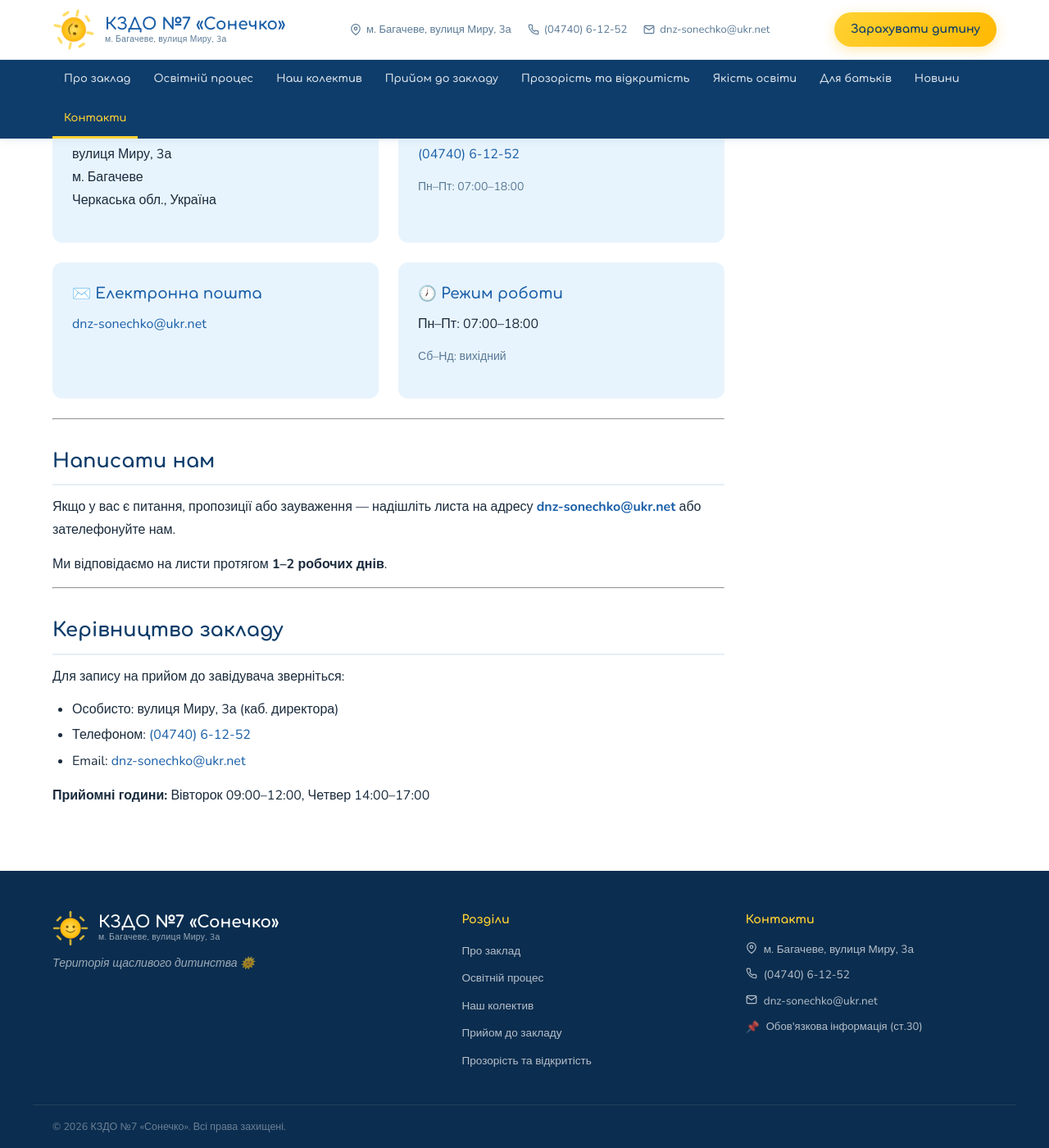
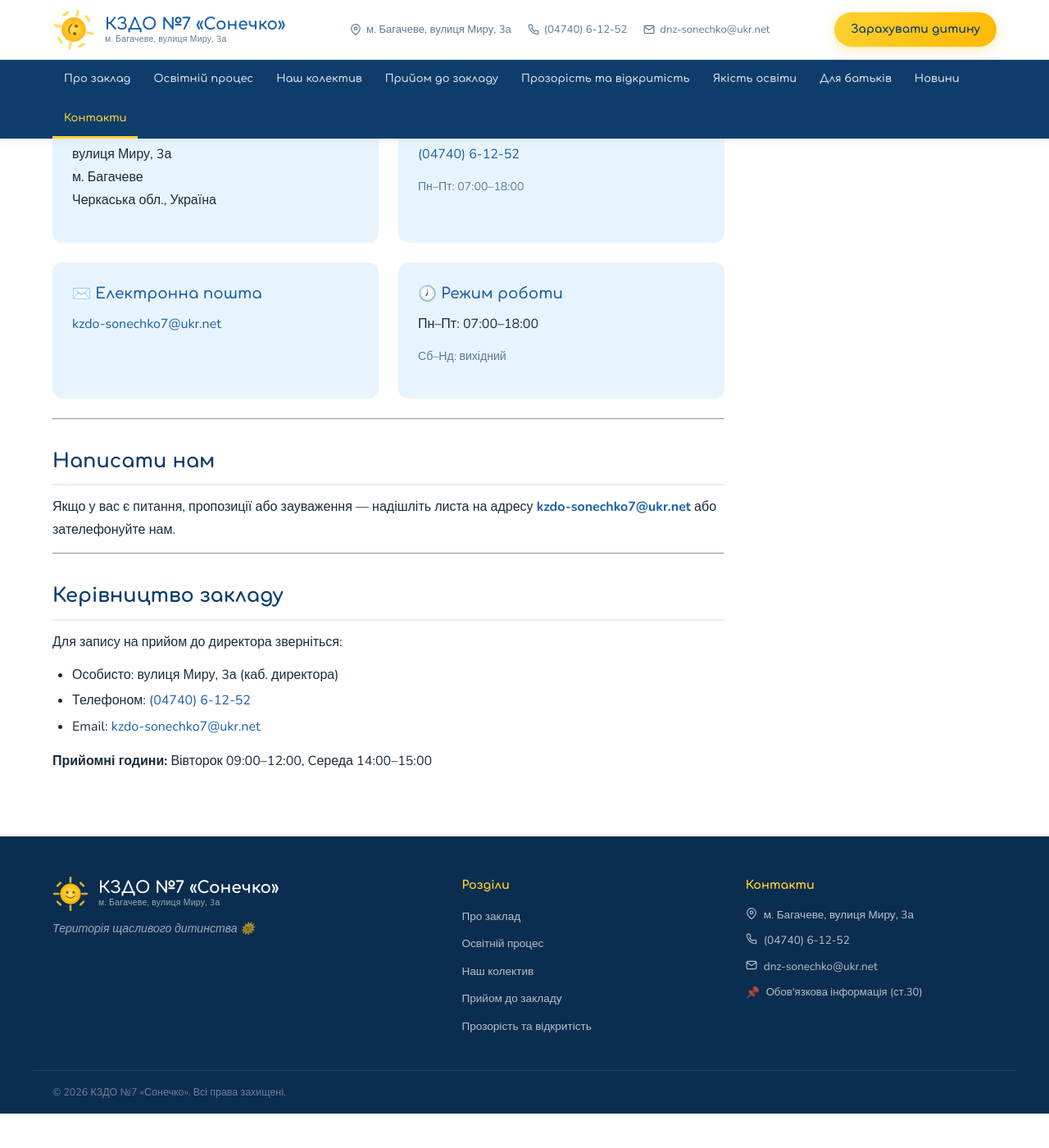
Before and after one commit to sonechko7/sonechko7.github.io, a Jekyll site: the page built from pages/kontakty.md, in a window 1280 px wide and 1400 px high, scrolled down 406 px. Shown: the whole window at 82% size. Built offline with Jekyll 4.4.1, drawn with Linux system fonts in a browser that asks for light colours; a script that is not in the unit is left out; after the commit the page ends 1764 px from its top, so only the background shows below that.

Commit message:
Update Сторінка “kontakty”

```diff
--- a/pages/kontakty.md
+++ b/pages/kontakty.md
@@ -4,7 +4,6 @@ title: Зворотний зв'язок
 description: Контактна інформація та форма зворотного зв'язку КЗДО №7 «Сонечко»
 permalink: /kontakty/
 ---
-
 ## Наші контакти
 
 <div style="display:grid;grid-template-columns:1fr 1fr;gap:24px;margin:24px 0;">
@@ -22,7 +21,7 @@ permalink: /kontakty/
 
 <div style="background:var(--sky-light);border-radius:12px;padding:24px;">
 <h3 style="margin-top:0">✉️ Електронна пошта</h3>
-<p><a href="mailto:dnz-sonechko@ukr.net">dnz-sonechko@ukr.net</a></p>
+<p><a href="mailto:dnz-sonechko@ukr.net">kzdo-sonechko7@ukr.net</a></p>
 </div>
 
 <div style="background:var(--sky-light);border-radius:12px;padding:24px;">
@@ -33,21 +32,20 @@ permalink: /kontakty/
 
 </div>
 
----
+- - -
 
 ## Написати нам
 
-Якщо у вас є питання, пропозиції або зауваження — надішліть листа на адресу **[dnz-sonechko@ukr.net](mailto:dnz-sonechko@ukr.net)** або зателефонуйте нам.
+Якщо у вас є питання, пропозиції або зауваження — надішліть листа на адресу **[kzdo-sonechko7@ukr.net](mailto:kzdo-sonechko7@ukr.net)** або зателефонуйте нам.
 
-Ми відповідаємо на листи протягом **1–2 робочих днів**.
-
----
+- - -
 
 ## Керівництво закладу
 
-Для запису на прийом до завідувача зверніться:
-- Особисто: вулиця Миру, 3а (каб. директора)
-- Телефоном: [(04740) 6-12-52](tel:+380474061252)
-- Email: [dnz-sonechko@ukr.net](mailto:dnz-sonechko@ukr.net)
+Для запису на прийом до директора зверніться:
 
-**Прийомні години:** Вівторок 09:00–12:00, Четвер 14:00–17:00
+* Особисто: вулиця Миру, 3а (каб. директора)
+* Телефоном: [(04740) 6-12-52](tel:+380474061252)
+* Email: [kzdo-sonechko7@ukr.net](mailto:dnz-sonechko@ukr.net)
+
+**Прийомні години:** Вівторок 09:00–12:00, Cереда 14:00–15:00
```
